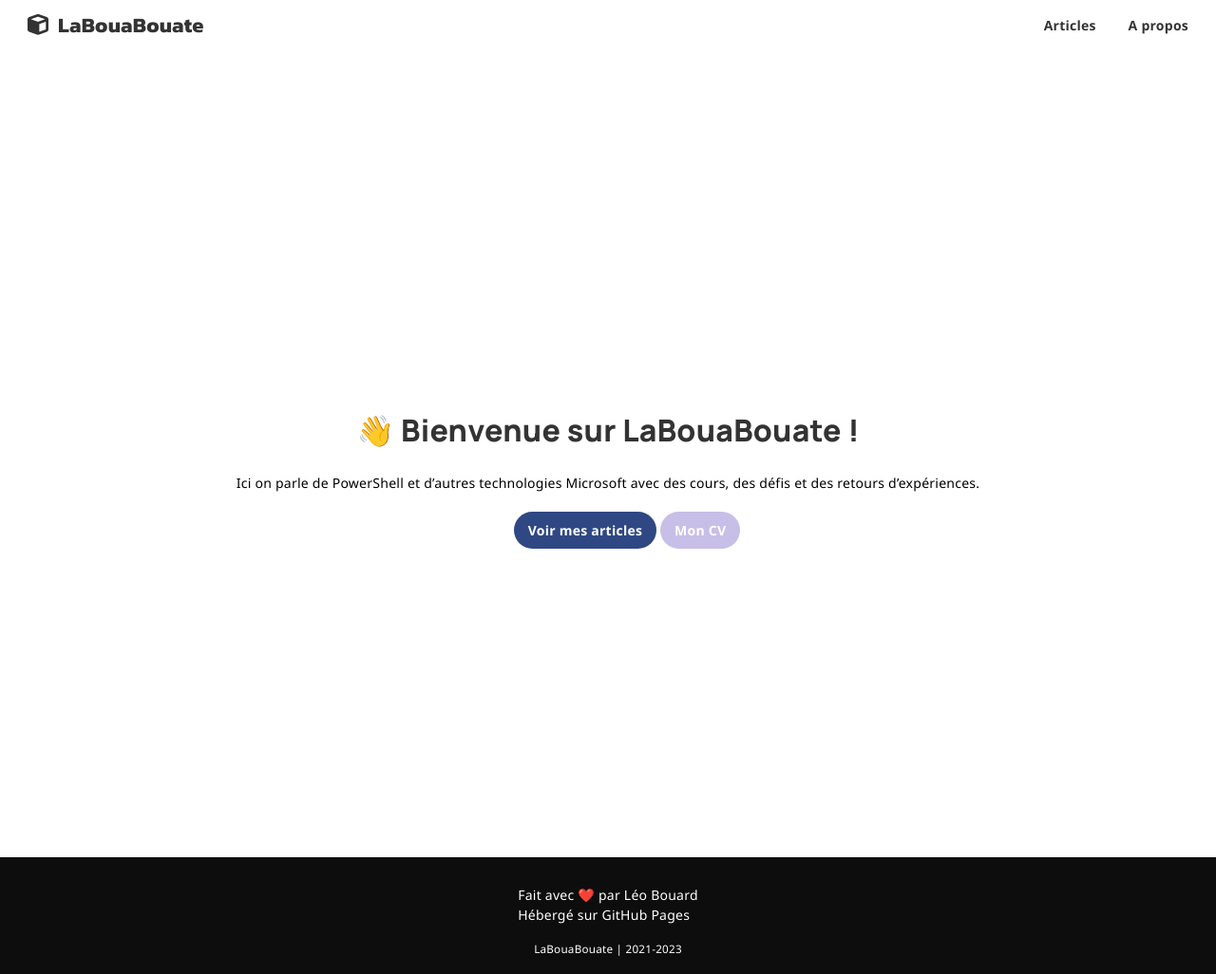
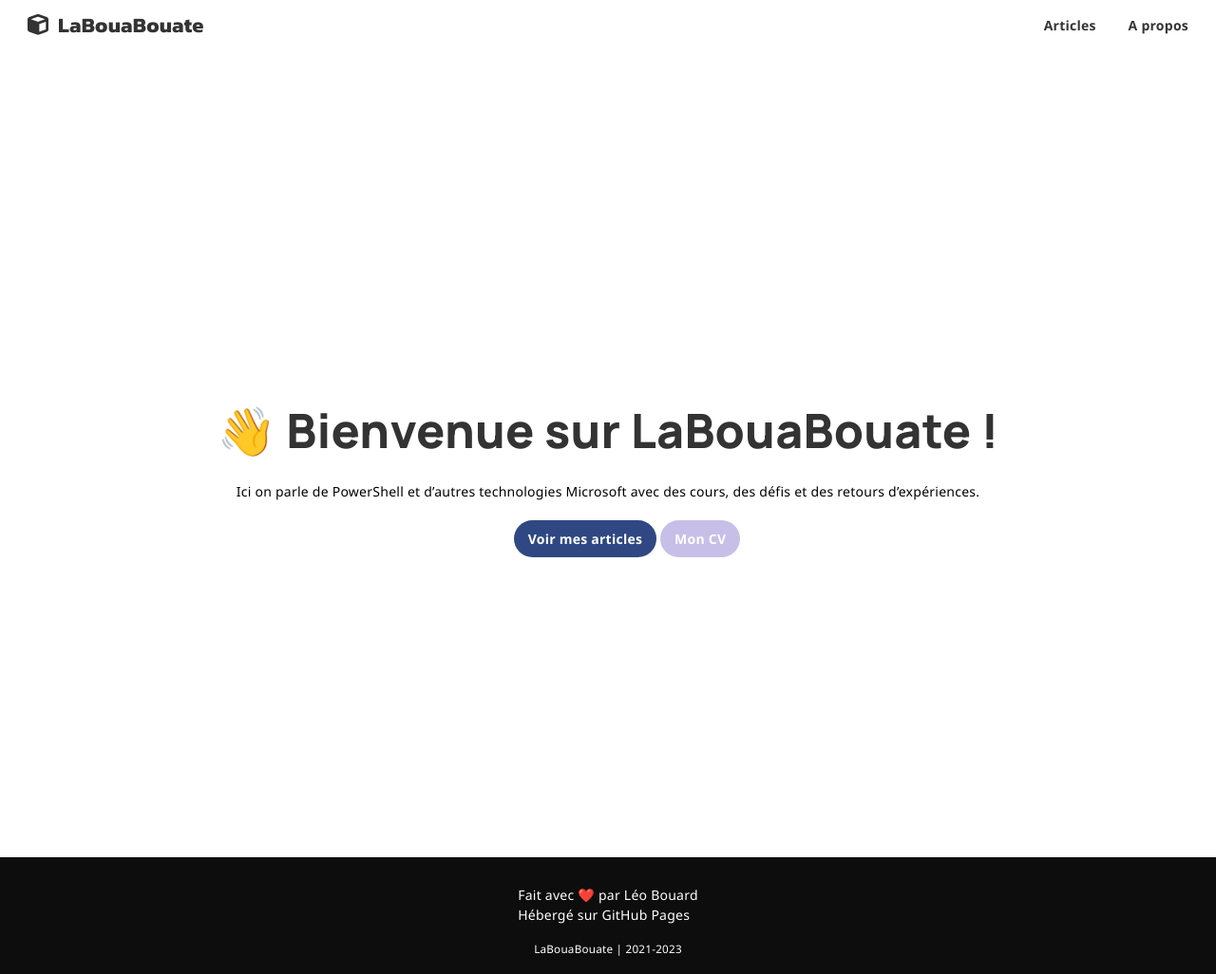
Before and after one commit to leobouard/leobouard.github.io, a Jekyll site: the page built from index.md, in a window 1280 px wide. Shown: the whole page at 95% size. Built offline with Jekyll 4.4.1, drawn with Linux system fonts in a browser that asks for light colours; nearby versions of some CDN libraries; some web fonts are replaced; our own code applies the rules of GitHub Pages for plain Markdown files.

Commit message:
Update homepage.scss

```diff
--- a/assets/css/homepage.scss
+++ b/assets/css/homepage.scss
@@ -10,7 +10,7 @@ main {
     min-height: 100vh;
 }
 
-h1 {
+main > h1 {
     font-size: 50px;
     text-align: center
 }
```
